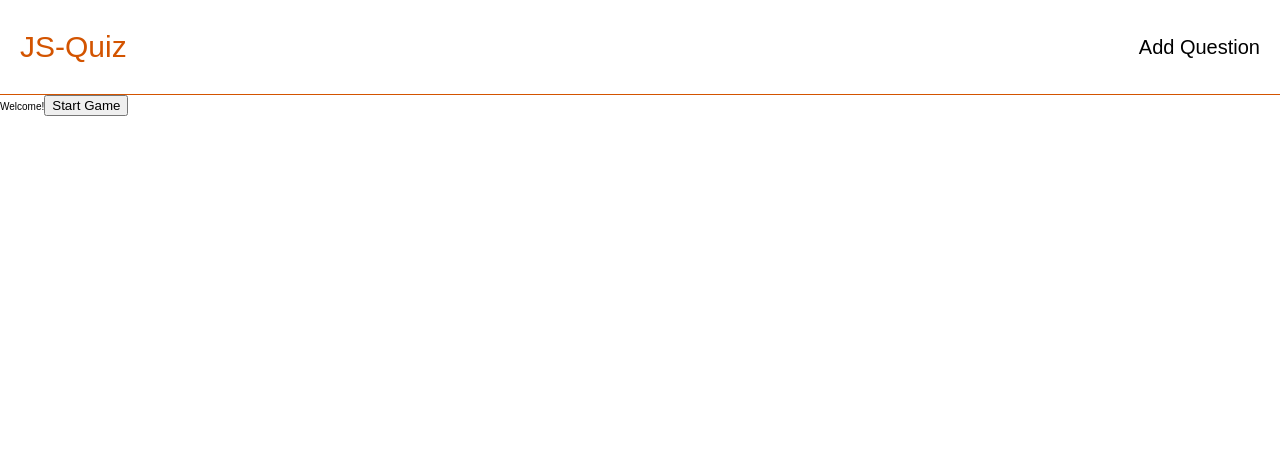
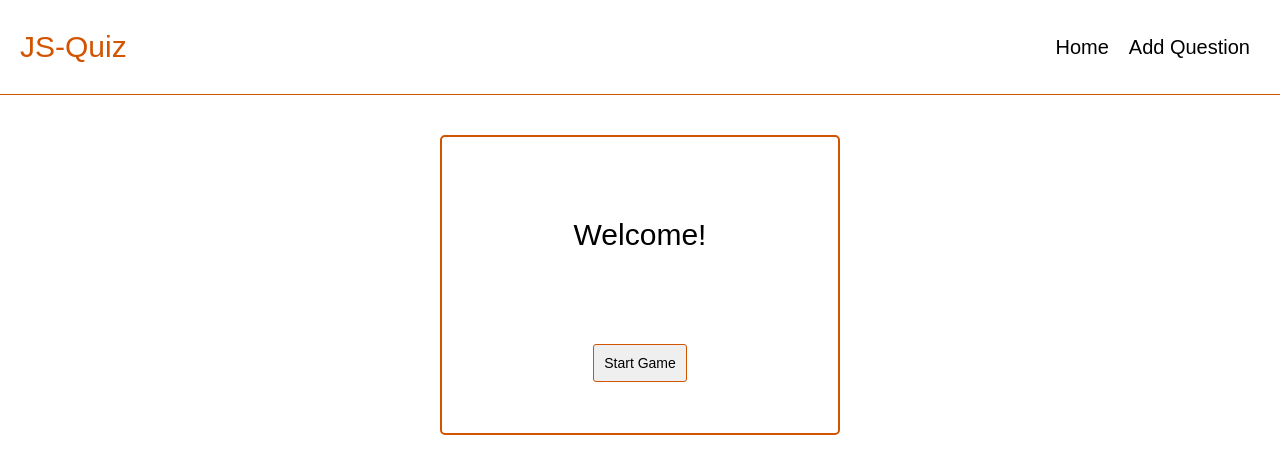
Before and after one commit to maxeuler/js-quiz, a Next.js app: page / in a window 1280 px wide. Shown: the top 474 px of the page. Built offline with nearby package versions, Linux system fonts and the light colour scheme.

Commit message:
some ug fixes

```diff
--- a/components/Content.js
+++ b/components/Content.js
@@ -1,5 +1,34 @@
 import React, { Component } from 'react';
+import styled from 'styled-components';
 import GameView from './GameView';
+
+const Welcome = styled.div`
+	width: 40%;
+	margin: 4rem auto;
+	display: flex;
+	flex-direction: column;
+	justify-content: space-around;
+	padding: 2rem;
+	height: 300px;
+	border: 2px solid ${props => props.theme.primary};
+	border-radius: 5px;
+	h3 {
+		text-align: center;
+		font-weight: 300;
+		font-size: 3rem;
+	}
+	button {
+		padding: 1rem;
+		margin: 0 auto;
+		border: 1px solid ${props => props.theme.primary};
+		border-radius: 3px;
+		font-size: 1.4rem;
+		cursor: pointer;
+		:hover {
+			background: rgba(0, 0, 0, 0.05);
+		}
+	}
+`;
 
 class Content extends Component {
 	state = {
@@ -18,10 +47,10 @@ class Content extends Component {
 		return this.state.gameMode ? (
 			<GameView gameOver={this.gameOver} />
 		) : (
-			<div>
-				Welcome!
+			<Welcome>
+				<h3>Welcome!</h3>
 				<button onClick={this.startGame}>Start Game</button>
-			</div>
+			</Welcome>
 		);
 	}
 }
--- a/components/Control.js
+++ b/components/Control.js
@@ -4,6 +4,7 @@ import styled from 'styled-components';
 const Buttons = styled.div`
 	width: 40%;
 	margin: 0 auto;
+	margin-bottom: 2rem;
 	display: flex;
 	justify-content: space-around;
 	button {
@@ -18,6 +19,9 @@ const Buttons = styled.div`
 		:hover {
 			background: rgba(211, 84, 0, 0.8);
 		}
+		:disabled {
+			background: rgba(211, 84, 0, 0.8);
+		}
 	}
 `;
 
@@ -26,7 +30,9 @@ class Control extends Component {
 		return (
 			<Buttons>
 				<button onClick={this.props.gameOver}>Cancel</button>
-				<button onClick={this.props.next}>Next</button>
+				<button disabled={this.props.disabled} onClick={this.props.next}>
+					{this.props.lastQuestion ? 'Review' : 'Next'}
+				</button>
 			</Buttons>
 		);
 	}
--- a/components/GameOver.js
+++ b/components/GameOver.js
@@ -6,7 +6,7 @@ const GameOver = props => (
 	<Card>
 		<h1>Game Over</h1>
 		<p>
-			{props.correct} of {props.questions} Questions
+			{props.correct} of {props.questions} questions correct!
 		</p>
 		<button onClick={props.gameOver} className="home">
 			Home
--- a/components/GameView.js
+++ b/components/GameView.js
@@ -31,7 +31,11 @@ class GameView extends Component {
 	};
 
 	componentDidMount() {
-		this.setState({ questions, questionsCount: questions.length });
+		const shuffledQuestions = [...questions].sort(() => Math.random() - 0.5);
+		this.setState({
+			questions: shuffledQuestions,
+			questionsCount: questions.length
+		});
 	}
 
 	nextQuestion = () => {
@@ -62,7 +66,9 @@ class GameView extends Component {
 			this.state.questions[this.state.currentQuestion] || '';
 		return this.state.quizIsRunning ? (
 			<>
-				<Title>Frage 1 von 10</Title>
+				<Title>
+					Frage {this.state.currentQuestion + 1} von {this.state.questionsCount}
+				</Title>
 				<div
 					style={this.state.questionAnswered ? { pointerEvents: 'none' } : null}
 				>
@@ -75,7 +81,14 @@ class GameView extends Component {
 				{this.state.showExplanation && (
 					<Explanation>{currentQuestion.explanation}</Explanation>
 				)}
-				<Control next={this.nextQuestion} gameOver={this.props.gameOver} />
+				<Control
+					disabled={!this.state.questionAnswered}
+					next={this.nextQuestion}
+					gameOver={this.props.gameOver}
+					lastQuestion={
+						this.state.currentQuestion + 1 === this.state.questionsCount
+					}
+				/>
 			</>
 		) : (
 			<GameOver
--- a/components/Header.js
+++ b/components/Header.js
@@ -1,4 +1,5 @@
 import React from 'react';
+import Link from 'next/link';
 import styled from 'styled-components';
 
 const StyledHeader = styled.header`
@@ -14,12 +15,27 @@ const StyledHeader = styled.header`
 		font-size: 3rem;
 		font-weight: 300;
 	}
+	a {
+		text-decoration: none;
+		color: #000;
+		margin: 0 1rem;
+		cursor: pointer;
+	}
+	nav {
+	}
 `;
 
 const Header = props => (
 	<StyledHeader>
 		<h3>JS-Quiz</h3>
-		<p>Add Question</p>
+		<nav>
+			<Link href="/">
+				<a>Home</a>
+			</Link>
+			<Link href="/add">
+				<a>Add Question</a>
+			</Link>
+		</nav>
 	</StyledHeader>
 );
 
--- a/components/Page.js
+++ b/components/Page.js
@@ -1,5 +1,5 @@
 import React from 'react';
-import { createGlobalStyle, ThemeProvider } from 'styled-components';
+import styled, { createGlobalStyle, ThemeProvider } from 'styled-components';
 import Header from './Header';
 
 const GlobalStyle = createGlobalStyle`
@@ -21,12 +21,17 @@ const theme = {
 	primary: '#d35400'
 };
 
+const Inner = styled.div`
+	max-width: 1000px;
+	margin: 0 auto;
+`;
+
 const Page = props => (
 	<ThemeProvider theme={theme}>
 		<>
 			<GlobalStyle />
 			<Header />
-			{props.children}
+			<Inner>{props.children}</Inner>
 		</>
 	</ThemeProvider>
 );
--- a/components/QuestionCard.js
+++ b/components/QuestionCard.js
@@ -2,7 +2,7 @@ import React, { PureComponent } from 'react';
 import styled from 'styled-components';
 
 export const Card = styled.div`
-	width: 40%;
+	width: 80%;
 	border: 2px solid ${props => props.theme.primary};
 	border-radius: 10px;
 	box-shadow: 0 0 5px 5px rgba(0, 0, 0, 0.05);
@@ -26,7 +26,7 @@ export const Card = styled.div`
 	.wrong,
 	.correct {
 		height: 8rem;
-		width: 16rem;
+		width: 80%
 		margin: 0 auto;
 		border: 1px solid ${props => props.theme.primary};
 		border-radius: 5px;
--- /dev/null
+++ b/pages/add.js
@@ -0,0 +1,3 @@
+const Add = props => <h1>Coming soon...</h1>;
+
+export default Add;
--- a/questions.json
+++ b/questions.json
@@ -13,7 +13,7 @@
 		"wrong1": "0",
 		"wrong2": "undefined",
 		"wrong3": "TypeError",
-		"explanation": "Calculating with undefined results in not a number."
+		"explanation": "Calculating with undefined results in 'not a number'."
 	},
 	{
 		"question": "What is not a way to type cast values?",
@@ -22,5 +22,29 @@
 		"wrong2": "String()",
 		"wrong3": "parseFloat()",
 		"explanation": "The typeof operator simply returns the data type of the operand."
+	},
+	{
+		"question": "How can you empty this: let array = [1, 2, 3, 4] ?",
+		"correct": "array.length = 0",
+		"wrong1": "array.length = null",
+		"wrong2": "array.empty()",
+		"wrong3": "array.slice(-1)",
+		"explanation": "By setting the array's length to 0, we remove all elements from the original array."
+	},
+	{
+		"question": "What is the output of +true ?",
+		"correct": "1",
+		"wrong1": "false",
+		"wrong2": "TypeError",
+		"wrong3": "undefined",
+		"explanation": "The unary plus tries to convert an operand to a number. True is 1 and false is 0."
+	},
+	{
+		"question": "What is the output of !hello ?",
+		"correct": "false",
+		"wrong1": "true",
+		"wrong2": "TypeError",
+		"wrong3": "nan",
+		"explanation": "A string is a truthy value. Not truthy is falsey, so the output is false."
 	}
 ]
```
